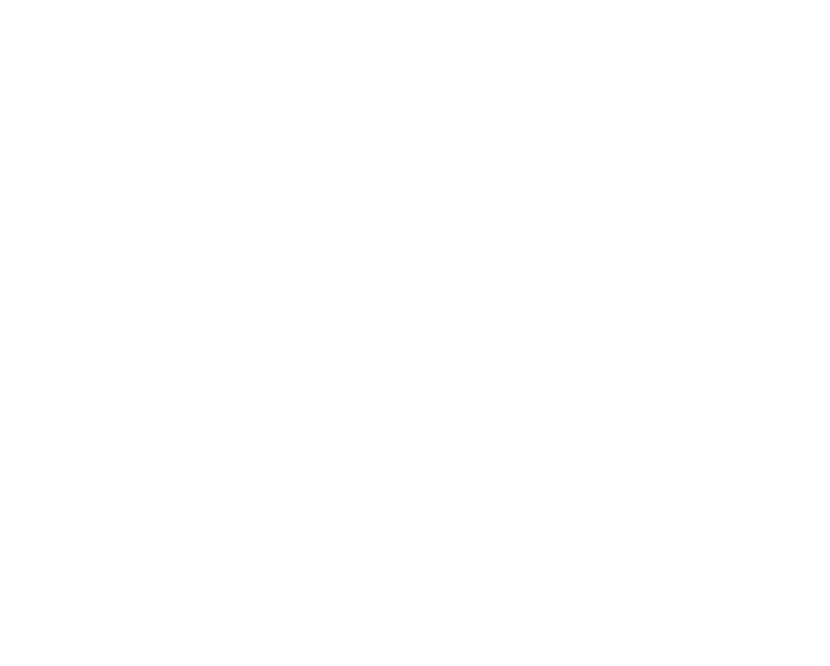
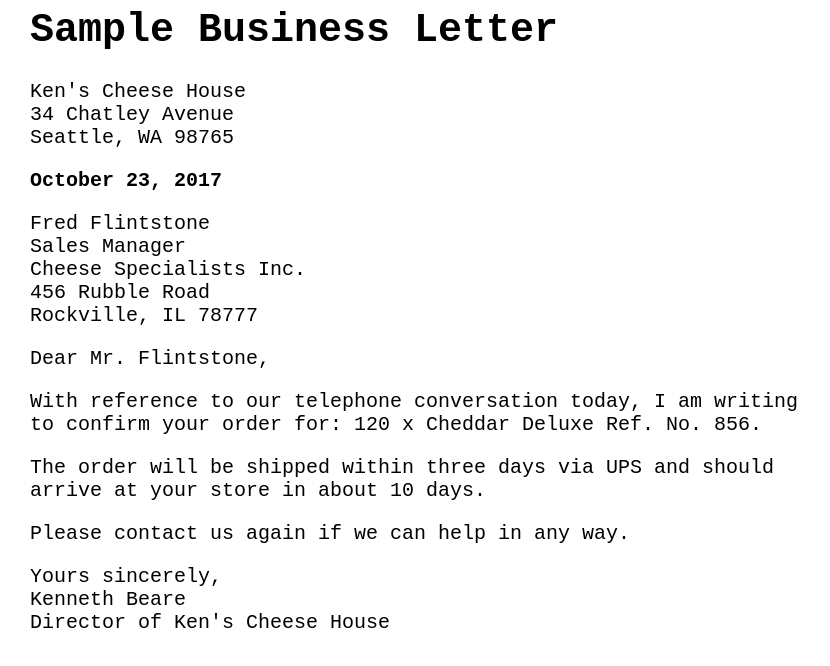
Before and after one commit to Ajax-thebug/devsnest-frontend, a plain HTML site: page Day 1/intro.html in a window 1280 px wide. Shown: the whole page, without its empty margins (0-830 px from the left). Drawn offline with Linux system fonts and the light colour scheme.

Commit message:
Added stylesheet

```diff
--- a/Day 1/intro.html
+++ b/Day 1/intro.html
@@ -1 +1,33 @@
-<html> </html>
+<html>
+<body>
+     <head> <link rel="stylesheet" href="/style.css"> </head>
+<h1> Sample Business Letter</h1>
+
+<p>Ken's Cheese House<br> 34 Chatley Avenue<br>Seattle, WA 98765  </p>
+
+<p><strong>October 23, 2017</strong></p>
+
+<p>Fred Flintstone<br>
+Sales Manager <br>
+Cheese Specialists Inc.<br>
+456 Rubble Road<br>
+Rockville, IL 78777</p>
+
+<p>Dear Mr. Flintstone,</p>
+
+<p>With reference to our telephone conversation today, I am writing
+<br>to confirm your order for: 120 x Cheddar Deluxe Ref. No. 856.</p>
+
+<p>The order will be shipped within three days via UPS and should <br>
+arrive at your store in about 10 days.</p>
+
+<p>Please contact us again if we can help in any way.</p>
+
+<p>Yours sincerely,<br>
+Kenneth Beare <br>
+Director of Ken's Cheese House
+</p>
+
+</body>
+
+</html>
--- /dev/null
+++ b/style.css
@@ -0,0 +1,5 @@
+body{
+    font-family: 'Courier New', monospace;
+    font-size: 20px;
+    margin-left: 30px;
+}
```
